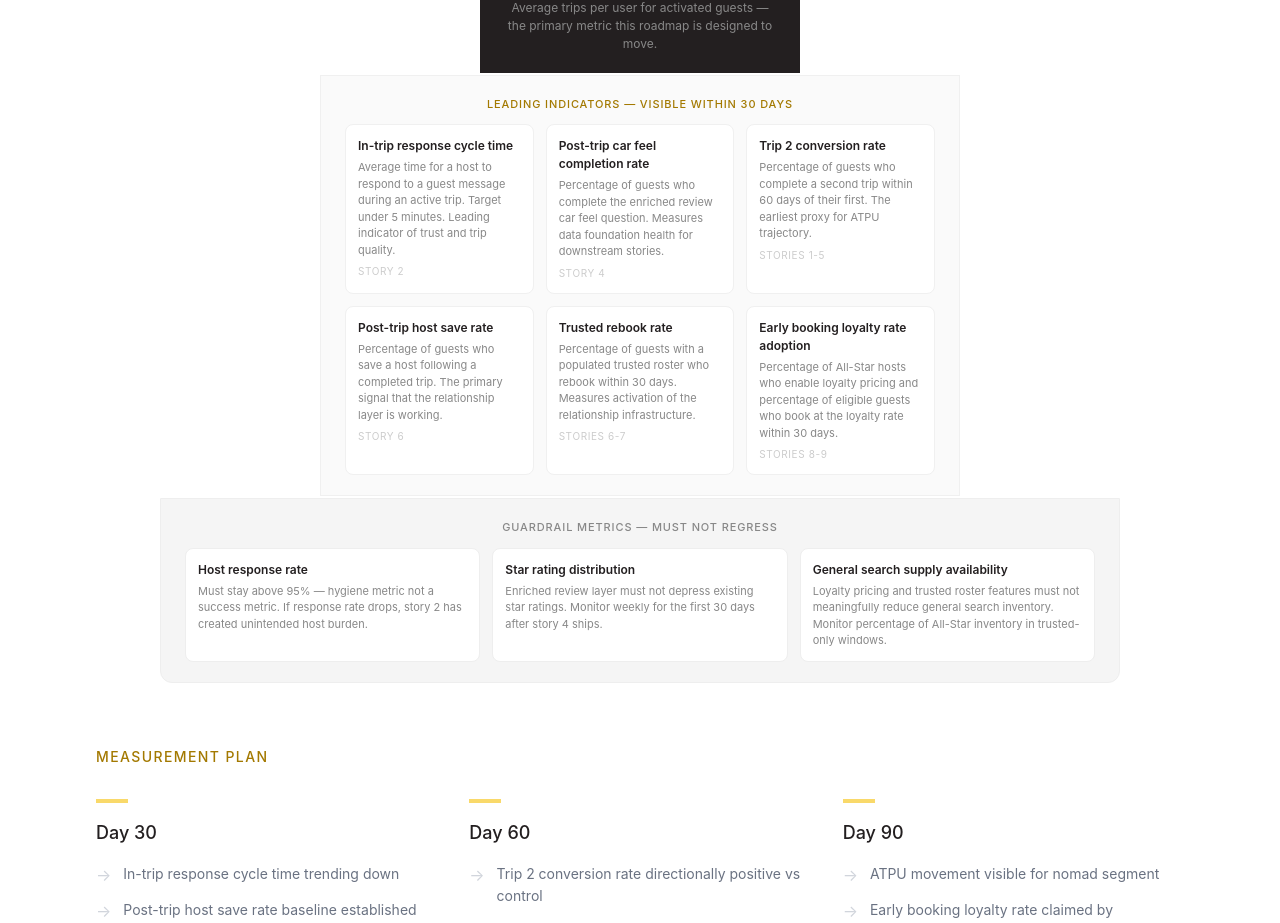
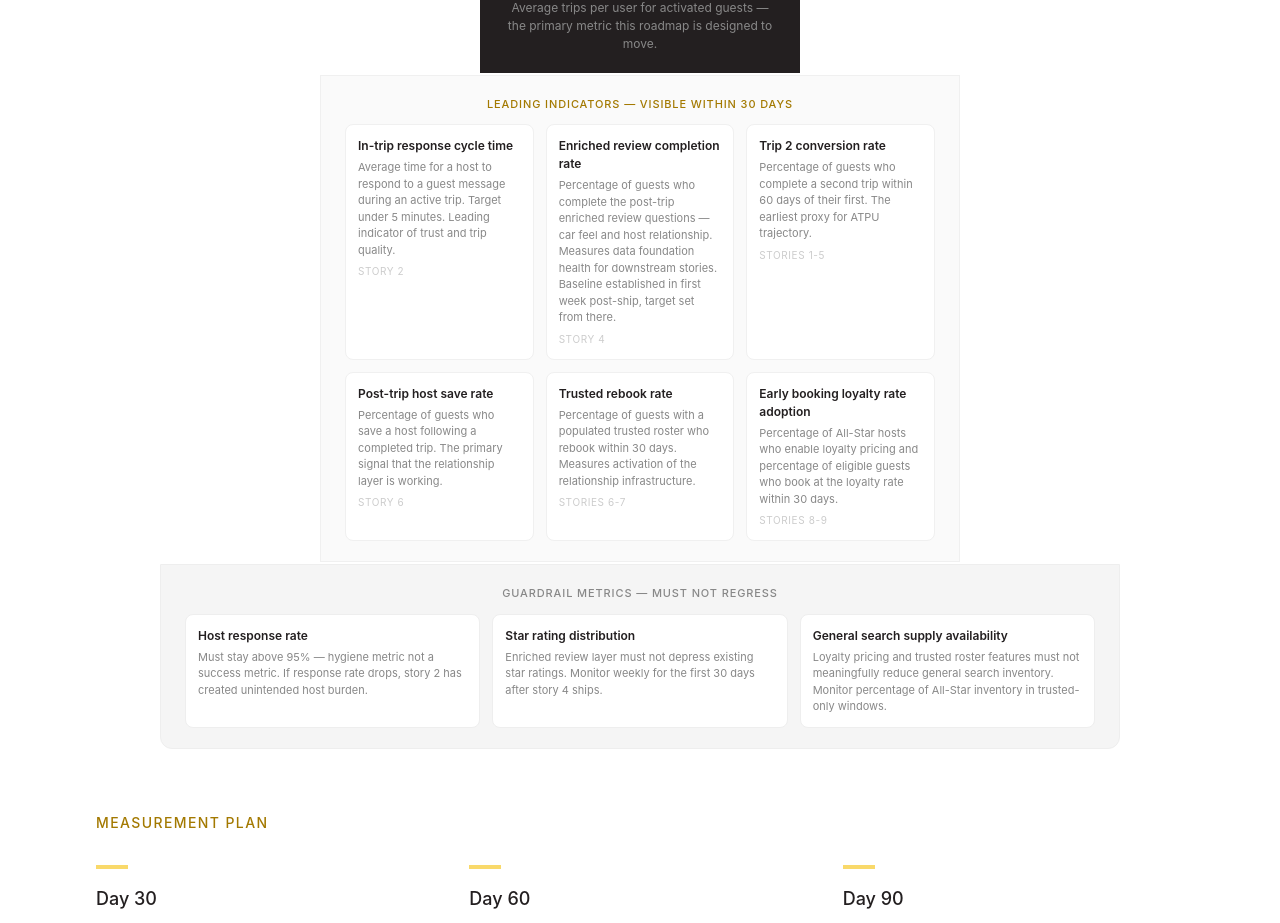
Before and after one commit to kmukherj-pm/turo-case-study, a React (Vite) app: page / in a window 1280 px wide. Shown: the part 10780-11703 px from the top of the page. Built offline with nearby package versions, Linux system fonts and the light colour scheme.

Commit message:
update enriched review completion rate metric to cover both axes

```diff
--- a/src/data/metrics.js
+++ b/src/data/metrics.js
@@ -10,8 +10,8 @@ export const metrics = {
       story: "Story 2",
     },
     {
-      label: "Post-trip car feel completion rate",
-      description: "Percentage of guests who complete the enriched review car feel question. Measures data foundation health for downstream stories.",
+      label: "Enriched review completion rate",
+      description: "Percentage of guests who complete the post-trip enriched review questions — car feel and host relationship. Measures data foundation health for downstream stories. Baseline established in first week post-ship, target set from there.",
       story: "Story 4",
     },
     {
```
